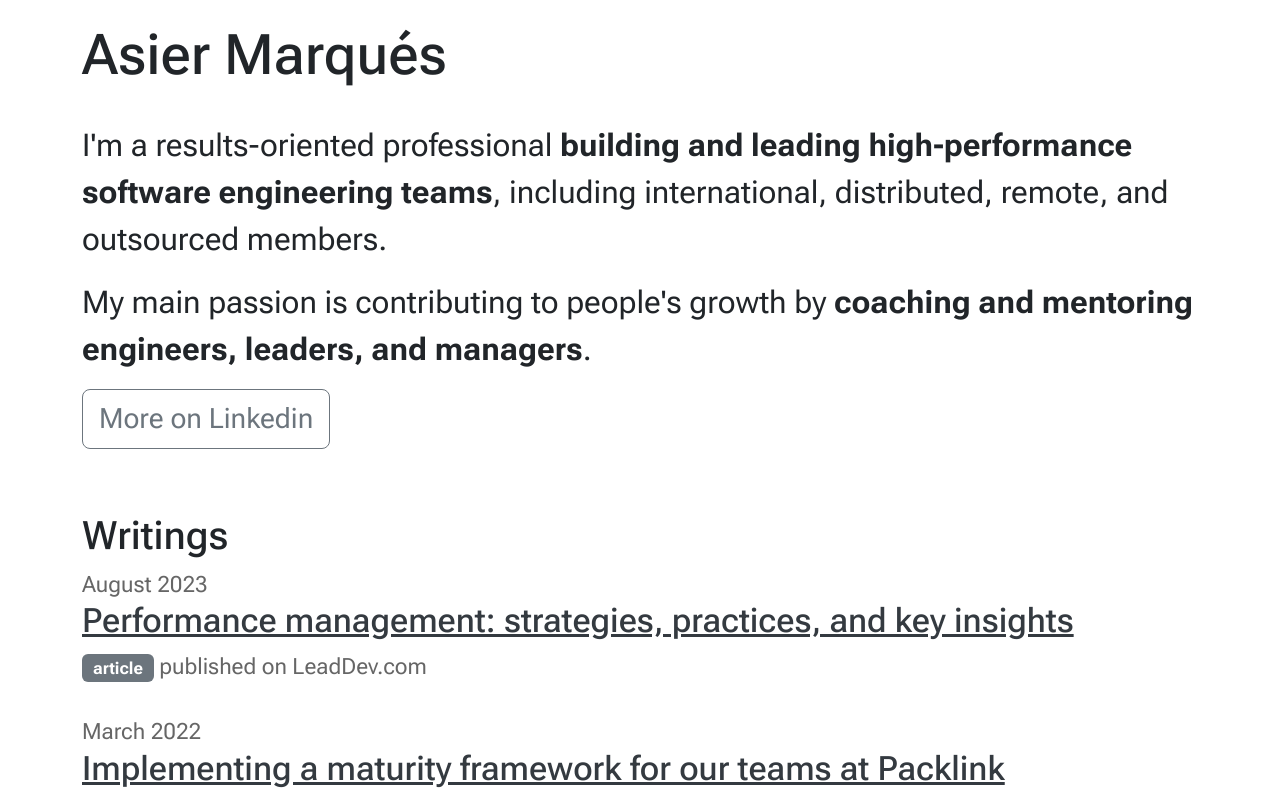
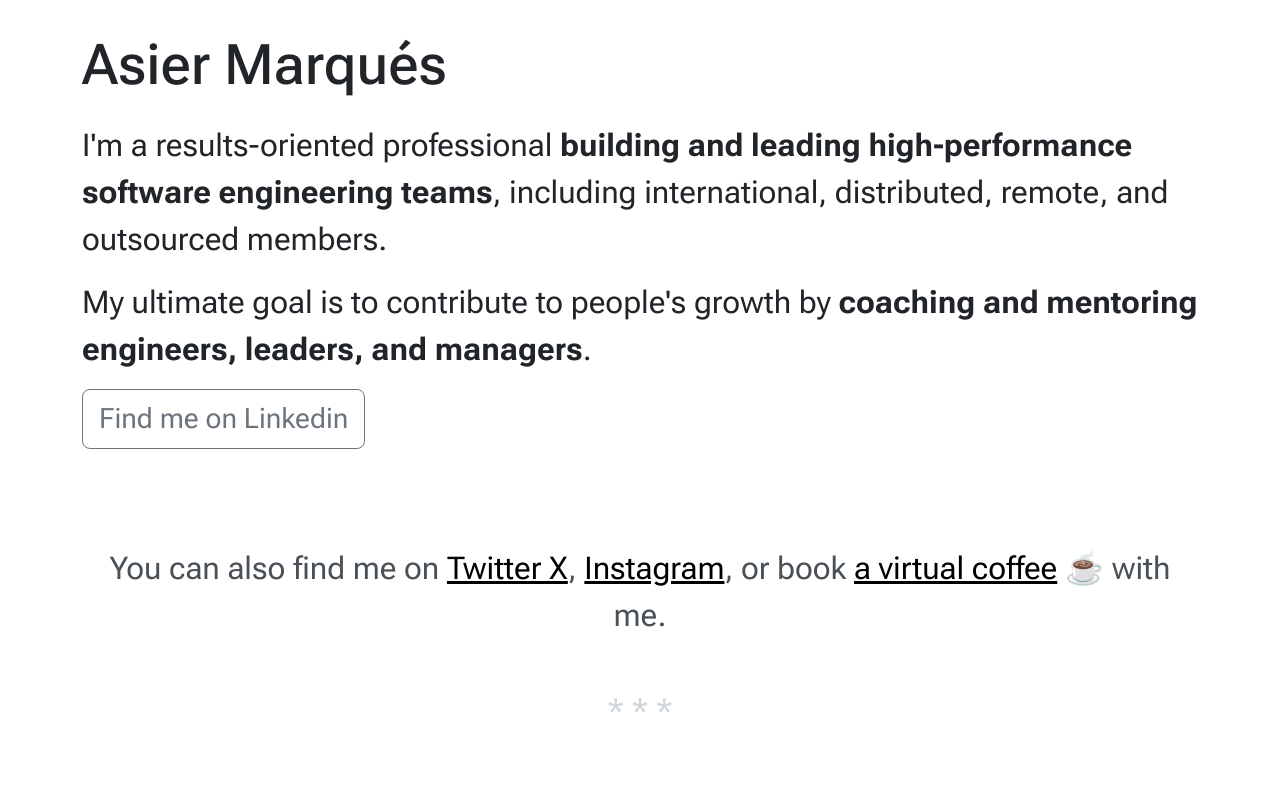
Before and after one commit to asiermarques/website, a Next.js app: page / in a window 1280 px wide. Shown: the top 799 px of the page. Built offline with nearby package versions, Linux system fonts and the light colour scheme.

Commit message:
text and style improvements

```diff
--- a/src/app/globals.scss
+++ b/src/app/globals.scss
@@ -38,24 +38,52 @@ $font-size-lg:                $font-size-base * 1.25;
 
 @import "../../node_modules/bootstrap/scss/bootstrap";
 
+$highlight_font_size: $font-size-base * 1.4;
+
 header.main-head{
-    margin-top: 1.4rem;
-    margin-bottom: 2rem;
+    margin-top: 2rem;
+    margin-bottom: 1.4rem;
 }
 .professional{
     .introduction{
-        font-size: $font-size-base * 1.4;
+        font-size: $highlight_font_size;
     }
     article{
+        margin-top: 1.2rem;
         margin-bottom: 2rem;
         a{
             text-decoration: none;
         }
         a h4{
             text-decoration: underline;
+            color: $black;
         }
-        a > span, p{
-            color: #666;
+        a > span{
+            color: $gray-600;
+        }
+        a > p{
+            color: $gray-800;
+        }
+    }
+}
+.separation {
+    font-size: $highlight_font_size;
+    color: $gray-400;
+    text-align: center;
+}
+.follow-me {
+    p{
+        font-size: $highlight_font_size;
+        padding: 2rem 0;
+        text-align: center;
+        color: $gray-700;
+        a{
+            display: inline-block;
+            color: $black;
+        }
+        a.block{
+            display: block;
+            margin: 2rem 0;
         }
     }
 }
--- a/src/app/page.tsx
+++ b/src/app/page.tsx
@@ -1,5 +1,5 @@
 import Link from "next/link";
-import {articles} from "@/data";
+import {articles, findMyOn} from "@/data";
 import type { Metadata } from 'next'
 
 export const metadata: Metadata = {
@@ -11,11 +11,21 @@ export default function Home() {
   return <>
         <div className="container">
             <section className="professional">
-                    <section className="introduction row ">
-                        <div className="col-12">
+                    <section className="introduction">
+                        <div>
                             <p>I&apos;m a results-oriented professional <strong>building and leading high-performance software engineering teams</strong>, including international, distributed, remote, and outsourced members.</p>
-                            <p>My main passion is contributing to people&apos;s growth by <strong>coaching and mentoring engineers, leaders, and managers</strong>.</p>
-                            <Link href={"https://linkedin.com/in/asier"} className="btn btn-lg btn-outline-secondary">More on Linkedin</Link>
+                            <p>My ultimate goal is to contribute to people&apos;s growth by <strong>coaching and mentoring engineers, leaders, and managers</strong>.</p>
+                            <Link href={"https://linkedin.com/in/asier"} className="btn btn-lg btn-outline-secondary">Find me on Linkedin</Link>
+                        </div>
+                    </section>
+                    <section className="follow-me">
+                        <p className={"d-none d-sm-block"}>You can also find me on {findMyOn.map(platform => <><Link key={platform.link} href={platform.link}>{platform.name}</Link>{","} </>) }
+                            or book <Link href={"https://calendly.com/asiermarques"}>a virtual coffee</Link>&nbsp;☕ with me.</p>
+                        <p className={"d-block d-sm-none"}>You can also find me on<br/>
+                            {findMyOn.map(platform => <><Link className={""} key={platform.link} href={platform.link}>{platform.name}</Link>{","} </>) }
+                            or book <Link href={"https://calendly.com/asiermarques"}>a virtual coffee</Link>&nbsp;☕.</p>
+                        <div className="separation">
+                            * * *
                         </div>
                     </section>
                     <section className={"writings"}>
@@ -24,7 +34,7 @@ export default function Home() {
                             <Link href={article.link}>
                                 <span>{article.date}</span>
                                 <h4>{article.title}</h4>
-                                <p><span className={"badge text-bg-secondary"}>{article.type}</span> published on {article.platform}</p>
+                                <p>Published on {article.platform}</p>
                             </Link>
                         </article>)}
                     </section>
--- a/src/data.ts
+++ b/src/data.ts
@@ -41,4 +41,16 @@ export const articles = [
         type: "article",
         platform: "Packlink Tech"
     },
+];
+
+export const findMyOn = [
+    {
+        name: "Twitter X",
+        link: "https://x.com/asiermarques"
+    },
+    {
+        name: "Instagram",
+        link: "https://instagram.com/asiermarques"
+    },
+
 ]
```
Also changed, not shown: src/app/not-found.tsx (added, +11 -0 lines), src/pages/404.js (deleted, +0 -10 lines).
